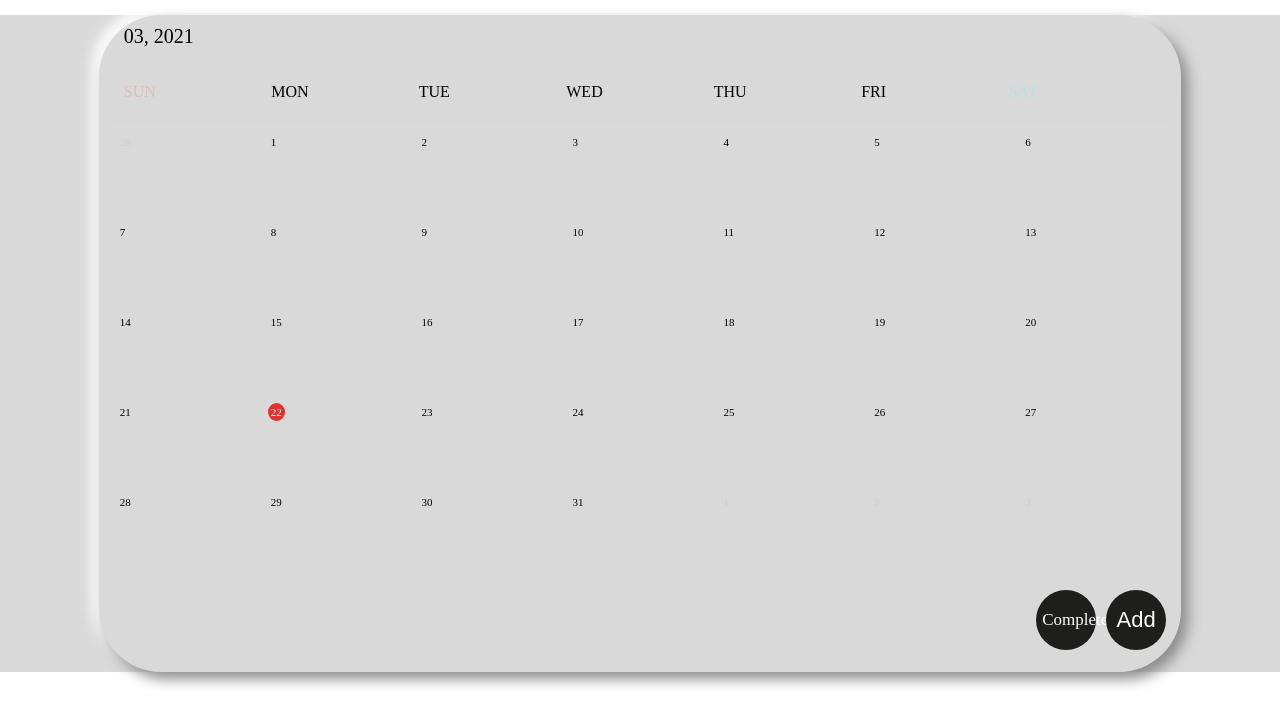
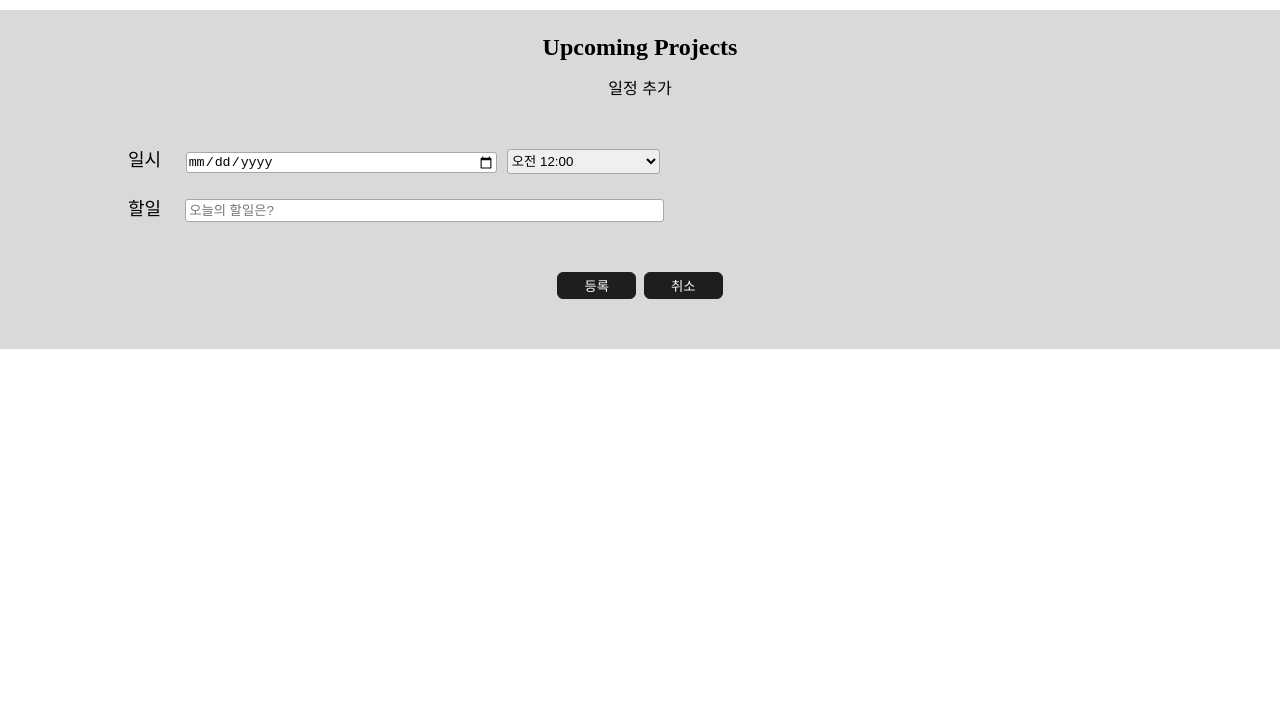
Before and after one commit to g0garden/React-Calender, a React (Create React App) app in the folder calender/: page /detail in a window 1280 px wide. Shown: the top 726 px of the page. Built offline with nearby package versions, Linux system fonts and the light colour scheme.

Commit message:
change: 페이지이동

```diff
--- a/calender/package.json
+++ b/calender/package.json
@@ -12,6 +12,7 @@
     "moment": "^2.29.1",
     "react": "^17.0.1",
     "react-dom": "^17.0.1",
+    "react-router-dom": "^5.2.0",
     "react-scripts": "4.0.3",
     "styled-components": "^5.2.1",
     "web-vitals": "^1.0.1"
--- a/calender/src/App.js
+++ b/calender/src/App.js
@@ -2,8 +2,14 @@ import React  from 'react';
 import ReactDOM from 'react-dom';
 import { Component } from 'react';
 import styled from "styled-components";
+//props.history 가져오려면 withRouter
+import { withRouter } from "react-router";
+import { Route, Switch } from "react-router-dom";
 
 import CalBody from './CalBody';
+import Todo from "./Todo";
+
+
 //import CalHeader from './CalHeader';
 
 class App extends Component {
@@ -13,18 +19,31 @@ class App extends Component {
     this.state = {};
   }
 
+  componentDidMount() {
+
+  }
+
+
+
   render() {
     return (
         <Main className="Container">
           <div className="Calender">
-            <CalBody/>
+          <Switch>
+            <Route
+            path="/"
+            exact
+            render={(props) => <CalBody history={this.props.history}/>}
+            />
+            <Route path="/detail" component={Todo} />
+          </Switch>
           </div>
         </Main>
     );
   }
 }
 
-export default App;
+export default withRouter(App);
 
 const Main = styled.div`
   background: #d9d9d9;
--- a/calender/src/CalBody.js
+++ b/calender/src/CalBody.js
@@ -6,6 +6,7 @@ import { FontAwesomeIcon } from '@fortawesome/react-fontawesome';
 import { faChevronCircleLeft } from "@fortawesome/free-solid-svg-icons";
 import { faChevronCircleRight } from "@fortawesome/free-solid-svg-icons";
 import Dates from "./Dates";
+
 
 const CalBody =(props)=>{
 
@@ -80,9 +81,8 @@ return (
         </DateWrap>
         <BtnWrap>
             <Btn className="complete-btn" title="완료">Complete</Btn>
-            <Btn onClick={()=>{
-                props.history.push("/todo");
-            }} title="추가">Add</Btn>
+            <Btn onClick={() => {
+            props.history.push("/todo");}} title="추가">Add</Btn>
         </BtnWrap>
     </CalWrap>
 
--- a/calender/src/Dates.js
+++ b/calender/src/Dates.js
@@ -1,5 +1,6 @@
 import React from "react";
 import styled from "styled-components";
+import ListView from './ListView';
 
 const Dates = (props) => {
     let day = props.day;
@@ -18,6 +19,7 @@ const Dates = (props) => {
 
             }} >{day}
             </Yoil>
+            <ListView/>
         </Day>);
     } else {
         return (<Day>
--- /dev/null
+++ b/calender/src/ListView.js
@@ -0,0 +1,32 @@
+import React, { useState } from 'react';
+import PopUp from './PopUp';
+
+function ListView() {
+    // useState를 사용하여 open상태를 변경한다. (open일때 true로 만들어 열리는 방식)
+    const [ PopUpOpen, setPopUpOpen ] = useState(false);
+
+    const openPopUp = () => {
+        setPopUpOpen(true);
+    }
+    const closePopUp = () => {
+        setPopUpOpen(false);
+    }
+
+    return (
+      //DOM 구조에 반영되지 않는 React Fragment를 이용하여
+      //부모 태그의 render를 생략할 수 있다.
+      //테이블의 tr이나 td의 경우 다중개를 보낼 수 없으니
+      //div로 묶어야하는데 그러면 불필요한 태그가 생기니
+      //이를 방지하기 위해 react Fragment 사용.
+        <React.Fragment>
+            <button onClick={ openPopUp }>일정보기</button>
+
+            {/*일정내용 - open되면서 보여짐*/}
+            <PopUp open={ PopUpOpen } close={ closePopUp } header="3월 23일 2시">
+            캘린더과제-데이터 연동하기
+            </PopUp>
+        </React.Fragment>
+    )
+}
+
+export default ListView
--- /dev/null
+++ b/calender/src/PopUp.css
@@ -0,0 +1,95 @@
+/*배경이 되는 부분*/ PopUp
+.PopUp {
+    display: none;
+    position: fixed;
+    top: 0;
+    right: 0;
+    bottom: 0;
+    left: 0;
+    z-index: 2000;
+    background-color: rgba(0, 0, 0, 0.5);
+  }
+
+  .PopUp button {
+    outline: none;
+    cursor: pointer;
+    border: 0;
+  }
+  /*모달 박스*/
+  .PopUp > section {
+    width: 90%;
+    max-width: 450px;
+    margin: 0 auto;
+    border-radius: 0.3rem;
+    background-color: #fff;
+    /* 팝업이 열릴때 스르륵 열리는 효과 */
+    animation: PopUp-show 0.3s;
+    overflow: hidden;
+  }
+  .PopUp > section > header {
+    position: relative;
+    padding: 16px 64px 16px 16px;
+    background-color: #f1f1f1;
+    font-weight: 700;
+  }
+  .PopUp > section > header button {
+    position: absolute;
+    top: 15px;
+    right: 15px;
+    width: 30px;
+    font-size: 21px;
+    font-weight: 700;
+    text-align: center;
+    color: #999;
+    background-color: transparent;
+  }
+
+  /*메인 내역*/
+  .PopUp > section > main {
+    padding: 16px;
+    border-bottom: 1px solid #dee2e6;
+    border-top: 1px solid #dee2e6;
+  }
+  .PopUp > section > footer {
+    padding: 12px 16px;
+    text-align: right;
+  }
+  .PopUp > section > footer button {
+    padding: 6px 12px;
+    color: #fff;
+    background-color: #1e1e1d;
+    border-radius: 5px;
+    font-size: 13px;
+  }
+
+  .PopUp > section > footer button:nth-child(1) {
+    position: relative;
+    left: -4px;
+    background-color: #da2727;
+  }
+
+  /*모달이 뜰 때!*/
+  .PopUp.openPopUp {
+    display: flex;
+    align-items: center;
+    /* 팝업이 열릴때 스르륵 열리는 효과 */
+    animation: PopUp-bg-show 0.3s;
+  }
+  @keyframes PopUp-show {
+    from {
+      opacity: 0;
+      margin-top: -50px;
+    }
+    to {
+      opacity: 1;
+      margin-top: 0;
+    }
+  }
+  @keyframes PopUp-bg-show {
+    from {
+      opacity: 0;
+    }
+    to {
+      opacity: 1;
+    }
+  }
--- /dev/null
+++ b/calender/src/PopUp.js
@@ -0,0 +1,29 @@
+import React from 'react';
+import './PopUp.css'
+
+const PopUp = ( props ) => {
+    // 열기, 닫기, 모달 헤더 텍스트를 부모로부터 받아옴
+    const { open, close, header } = props;
+
+    return (
+        // 팝업이 열릴때 openPopUp 클래스가 생성된다.
+        <div className={open?'openPopUp popup':'popup'}>
+            {open? (
+                <section>
+                    <header>
+                        {header}
+                        <button className="close" onClick={close}>&times;</button>
+                    </header>
+                    <main>
+                        {props.children}
+                    </main>
+                    <footer>
+                        <button className="close" onClick={close}>close</button>
+                    </footer>
+                </section>
+            ) : null}
+        </div>
+    )
+}
+
+export default PopUp
--- /dev/null
+++ b/calender/src/Todo.js
@@ -0,0 +1,202 @@
+import React from "react";
+import styled from 'styled-components';
+
+
+const Todo = (props) => {
+
+    return (
+
+    <Container>
+        <h3>Upcoming Projects</h3>
+        <p>일정 추가</p>
+        <Time>
+            <span>일시 </span>
+            <input type="date" />
+            <select>
+                <option value="0">오전 12:00</option>
+                <option value="1">오전 01:00</option>
+                <option value="2">오전 02:00</option>
+                <option value="3">오전 03:00</option>
+                <option value="4">오전 04:00</option>
+                <option value="5">오전 05:00</option>
+                <option value="6">오전 06:00</option>
+                <option value="7">오전 07:00</option>
+                <option value="8">오전 08:00</option>
+                <option value="9">오전 09:00</option>
+                <option value="10">오전 10:00</option>
+                <option value="11">오전 11:00</option>
+                <option value="12">오후 12:00</option>
+                <option value="13">오후 01:00</option>
+                <option value="14">오후 02:00</option>
+                <option value="15">오후 03:00</option>
+                <option value="16">오후 04:00</option>
+                <option value="17">오후 05:00</option>
+                <option value="18">오후 06:00</option>
+                <option value="19">오후 07:00</option>
+                <option value="20">오후 08:00</option>
+                <option value="21">오후 09:00</option>
+                <option value="22">오후 10:00</option>
+                <option value="23">오후 11:00</option>
+            </select>
+        </Time>
+        <TodoBox>
+            <span>할일</span>
+            <input type="text" placeholder="오늘의 할일은?"/>
+        </TodoBox>
+        <BtnBox>
+            <button onClick={() => {
+            window.location.href = '/';
+            }}>등록</button>
+            <button className="cancel" onClick={() => {
+            window.location.href = '/';
+            }}>취소</button>
+        </BtnBox>
+    </Container>
+    );
+}
+export default Todo;
+
+const Container = styled.div`
+
+  display: flex;
+  align-items: center;
+  justify-content: center;
+  flex-direction: column;
+  margin-top:10px;
+  & h3{
+     font-family: "YESGothic-Bold";
+     font-size:24px;
+    @media (max-width:767px) {
+
+    font-size:20px;
+
+    }
+  }
+  & p{
+    margin-top:-10px;
+    font-size:16px;
+    & span{
+      background-color: #FCEB9D80;
+      border-radius: 10px;
+      padding: 3px;
+    }
+     @media (max-width:767px) {
+
+    font-size:14px;
+
+    }
+  }
+`
+
+const Time = styled.div`
+    width:80%;
+    padding: 30px 0 25px 0;
+  & span {
+    font-size:18px;
+    margin-right: 20px;
+    font-family: "YESGothic-Bold";
+    @media (max-width:767px) {
+
+    position: relative;
+    left:3px;
+
+    }
+  }
+  & input{
+    width:30%;
+    padding: 1px;
+
+  }
+  & select{
+    width:15%;
+    padding: 3px 0;
+    margin-left: 10px;
+  }
+
+  & input,select{
+    border:1px solid #A8A8A8;
+    outline: none;
+    border-radius: 3px;
+  }
+  @media (max-width:767px) {
+
+    & input{
+      width:45%;
+    }
+    & select{
+      width:20%;
+    }
+
+  }
+`
+
+const TodoBox = styled.div`
+
+  width:80%;
+  margin-top:-5px;
+
+  & span{
+    font-size:18px;
+    margin-right: 23px;
+    font-family: "YESGothic-Bold";
+  }
+  & input{
+    width:46%;
+    position: relative;
+    left:1px;
+    border:1px solid #A8A8A8;
+    outline: none;
+    border-radius: 3px;
+    padding: 3px;
+  }
+  @media (max-width:767px) {
+
+     & input{
+       width:68%;
+     }
+     & span{
+       position: relative;
+       left:3px;
+     }
+  }
+`
+const BtnBox = styled.div`
+
+  width:80%;
+  padding: 50px 0 50px 0 ;
+  display: flex;
+  justify-content: center;
+  gap:8px;
+  & button{
+
+    outline: none;
+    padding:3px 26px;
+    background-color: #1e1e1d;
+    color:white;
+    border:1px solid #1e1e1d;
+    border-radius: 6px;
+    cursor: pointer;
+    transition: background-color .3s;
+    &:hover{
+      background-color: #48B7DA;
+      border:1px solid #48B7DA;
+    }
+    &.cancel:hover{
+      background-color: #B8B8B8;
+      border:1px solid #B8B8B8;
+
+    }
+  }
+  @media (max-width:767px) {
+
+    flex-direction: column;
+    width:84%;
+    height: 55px;
+
+    & button{
+      padding:8px 26px;
+
+    }
+  }
+
+`
--- a/calender/src/index.js
+++ b/calender/src/index.js
@@ -1,12 +1,15 @@
 import React from 'react';
 import ReactDOM from 'react-dom';
+//BrowserRouter는 웹브라우저가 가지고 있는 주소 관련 정보를 props로 넘겨준다
+import { BrowserRouter } from "react-router-dom";
 import './index.css';
 import App from './App';
 import reportWebVitals from './reportWebVitals';
 
 ReactDOM.render(
-    <App />,
-
+  <BrowserRouter>
+    <App/>
+  </BrowserRouter>,
   document.getElementById('root')
 );
 
```
Also changed, not shown: 1 other file (tests, documents, lock files or other folders).
